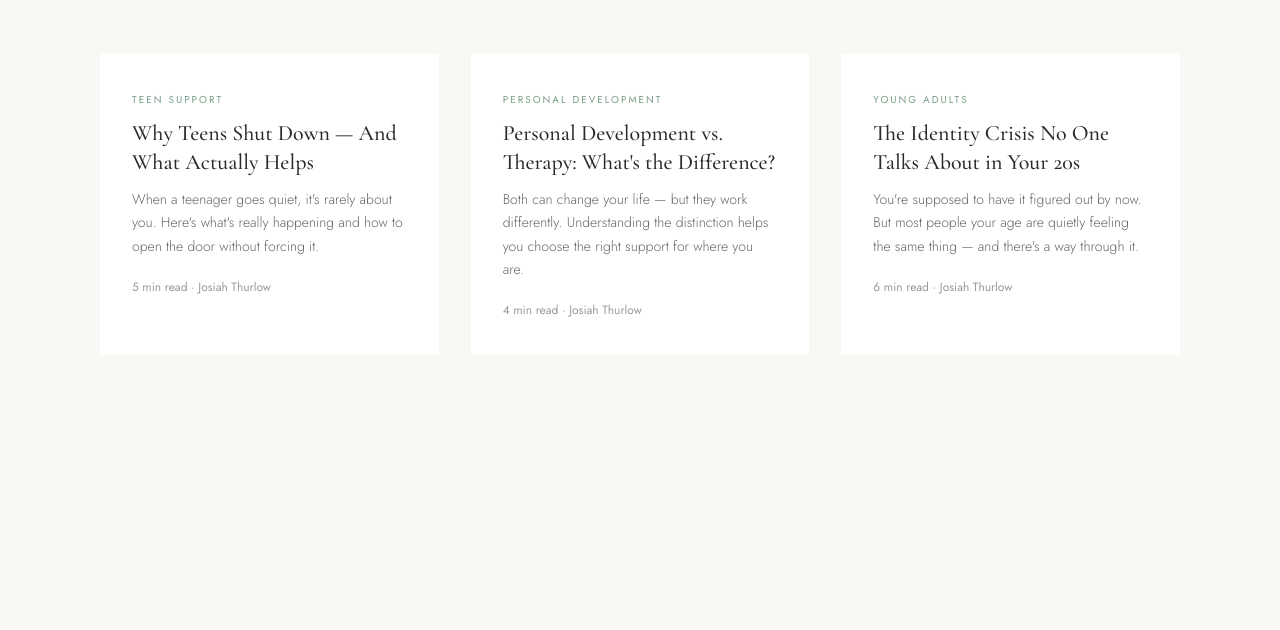
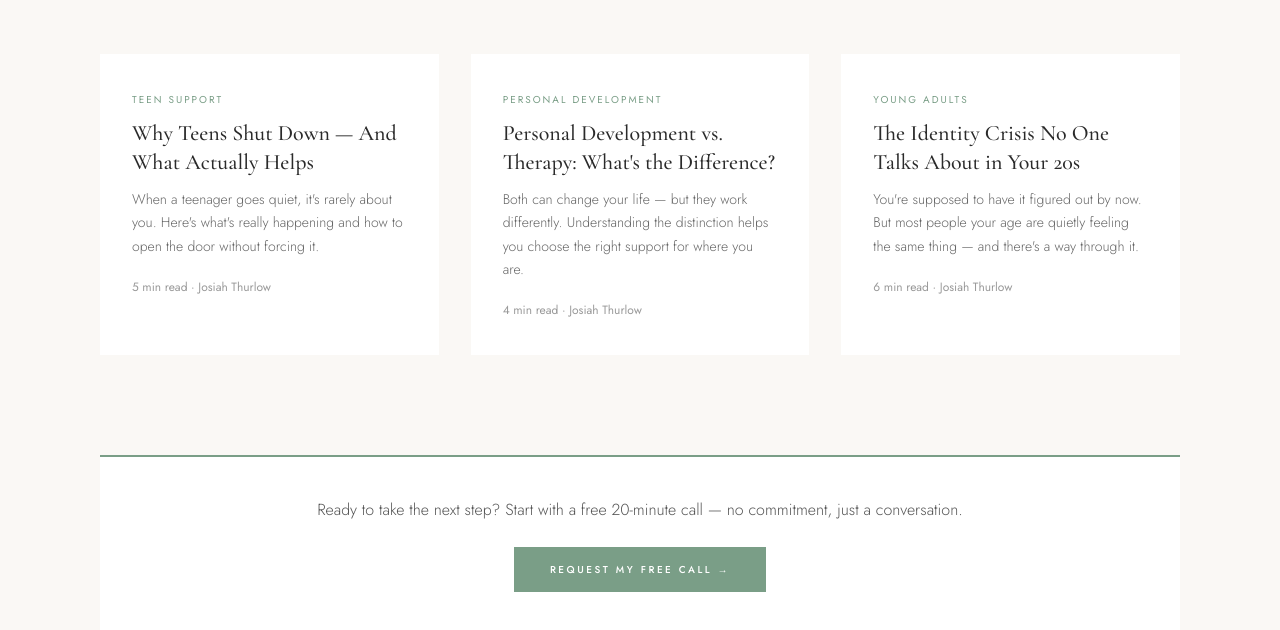
Before and after one commit to josiahthurlow/josiahthurlow-site, a plain HTML site: page blog/index.html in a window 1280 px wide. Shown: the part 338-968 px from the top of the page. Before the commit the page ends 800 px from the top, so only its background shows below. Drawn offline with nearby package versions, Linux system fonts and the light colour scheme.

Commit message:
Add files via upload

```diff
--- a/blog/index.html
+++ b/blog/index.html
@@ -4,6 +4,8 @@
 <meta charset="UTF-8">
 <meta name="viewport" content="width=device-width, initial-scale=1.0">
 <title>Blog — Josiah Thurlow</title>
+<link rel="preconnect" href="https://fonts.googleapis.com">
+<link rel="preconnect" href="https://fonts.gstatic.com" crossorigin>
 <link href="https://fonts.googleapis.com/css2?family=Cormorant+Garamond:ital,wght@0,400;0,500;1,400&family=Jost:wght@300;400;500&display=swap" rel="stylesheet">
 <style>
 *,*::before,*::after{box-sizing:border-box;margin:0;padding:0;}
@@ -22,10 +24,51 @@ h1{font-family:'Cormorant Garamond',serif;font-size:52px;font-weight:500;line-he
 .card h2{font-family:'Cormorant Garamond',serif;font-size:22px;font-weight:500;line-height:1.3;margin-bottom:12px;}
 .excerpt{font-size:14px;line-height:1.65;color:#666;font-weight:300;margin-bottom:20px;}
 .meta{font-size:12px;color:#999;}
-@media(max-width:900px){.grid{grid-template-columns:1fr;padding:0 32px 60px;}.blog-hero{padding:60px 32px 40px;}header{padding:24px 32px;}}
+.cta-box{background:#fff;border-top:2px solid var(--sage);padding:40px;margin:0 auto 100px;max-width:1080px;text-align:center;}
+.cta-box p{font-size:16px;line-height:1.65;color:#555;font-weight:300;margin-bottom:24px;}
+.cta-btn{display:inline-block;background:var(--sage);color:#fff;font-size:10px;letter-spacing:0.25em;text-transform:uppercase;padding:15px 36px;text-decoration:none;font-weight:500;}
+@media(max-width:900px){.grid{grid-template-columns:1fr;padding:0 32px 60px;}.blog-hero{padding:60px 32px 40px;}header{padding:24px 32px;}.cta-box{margin:0 32px 60px;padding:32px 24px;}}
 </style>
+<meta name="description" content="Short reads for parents, teenagers and young adults: withdrawal, identity, and what support actually looks like.">
+<link rel="canonical" href="https://josiahthurlow.com/blog/">
+<meta property="og:type" content="website">
+<meta property="og:title" content="Insights — Josiah Thurlow">
+<meta property="og:description" content="Short reads for parents, teenagers and young adults: withdrawal, identity, and what support actually looks like.">
+<meta property="og:url" content="https://josiahthurlow.com/blog/">
+<meta property="og:image" content="https://josiahthurlow.com/images/josiah-hero.jpg">
+
+<!-- Google tag (gtag.js) -->
+<script async src="https://www.googletagmanager.com/gtag/js?id=AW-18306001834"></script>
+<script>
+  window.dataLayer = window.dataLayer || [];
+  function gtag(){dataLayer.push(arguments);}
+  gtag('js', new Date());
+
+  gtag('config', 'AW-18306001834');
+</script>
+
+<!-- Meta Pixel Code -->
+<script>
+!function(f,b,e,v,n,t,s)
+{if(f.fbq)return;n=f.fbq=function(){n.callMethod?
+n.callMethod.apply(n,arguments):n.queue.push(arguments)};
+if(!f._fbq)f._fbq=n;n.push=n;n.loaded=!0;n.version='2.0';
+n.queue=[];t=b.createElement(e);t.async=!0;
+t.src=v;s=b.getElementsByTagName(e)[0];
+s.parentNode.insertBefore(t,s)}(window, document,'script',
+'https://connect.facebook.net/en_US/fbevents.js');
+fbq('init', '1040800072035550');
+fbq('track', 'PageView');
+</script>
+<!-- End Meta Pixel Code -->
 </head>
 <body>
+
+<!-- Meta Pixel noscript fallback (page view, no-JS) -->
+<noscript><img height="1" width="1" style="display:none"
+src="https://www.facebook.com/tr?id=1040800072035550&ev=PageView&noscript=1"
+/></noscript>
+
 <header>
   <a href="/" class="logo">Josiah Thurlow</a>
   <a href="/" class="back">← Back to site</a>
@@ -54,5 +97,18 @@ h1{font-family:'Cormorant Garamond',serif;font-size:52px;font-weight:500;line-he
     <div class="meta">6 min read · Josiah Thurlow</div>
   </a>
 </div>
+
+<div class="cta-box">
+  <p>Ready to take the next step? Start with a free 20-minute call — no commitment, just a conversation.</p>
+  <a href="/?call=1&amp;from=blog-index" class="cta-btn" onclick="blogCtaClick()">Request My Free Call →</a>
+</div>
+
+<script>
+function blogCtaClick(){
+  try { if (typeof fbq === 'function') { fbq('trackCustom', 'BlogCtaClick', { article: 'blog-index' }); } } catch(e){}
+  try { if (typeof gtag === 'function') { gtag('event', 'blog_cta_click', { article: 'blog-index' }); } } catch(e){}
+  return true;
+}
+</script>
 </body>
 </html>
```
